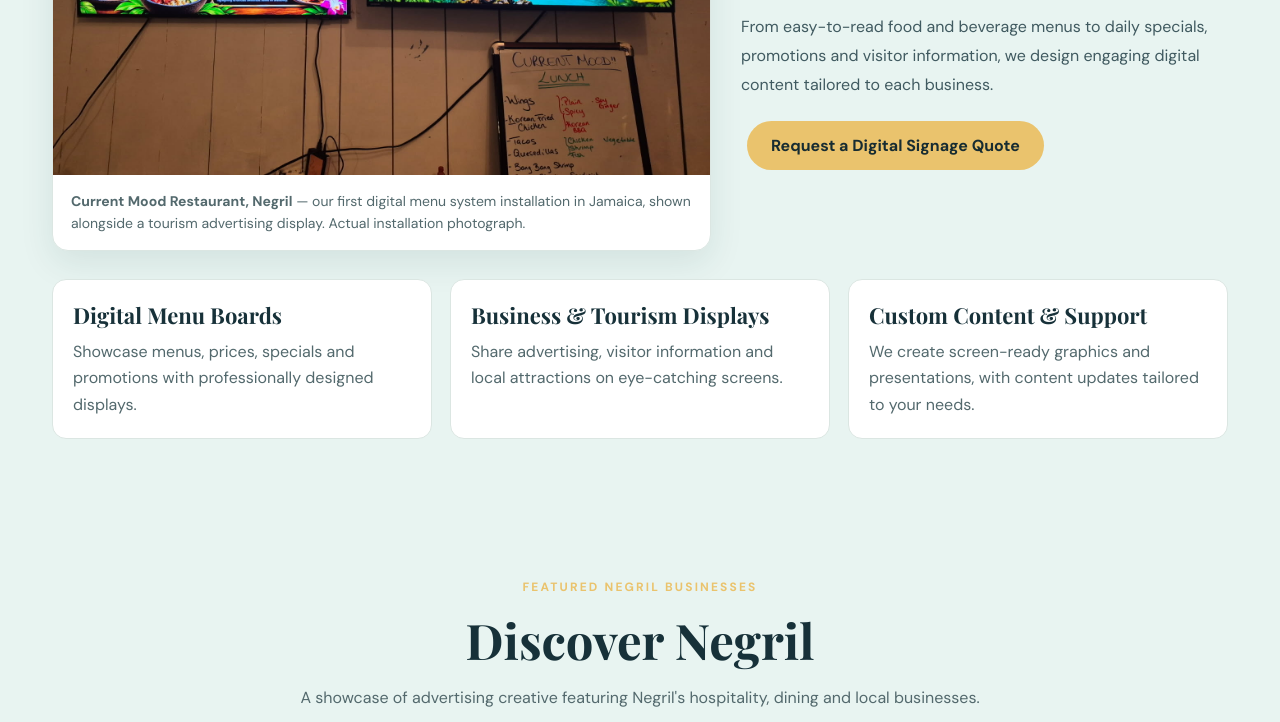
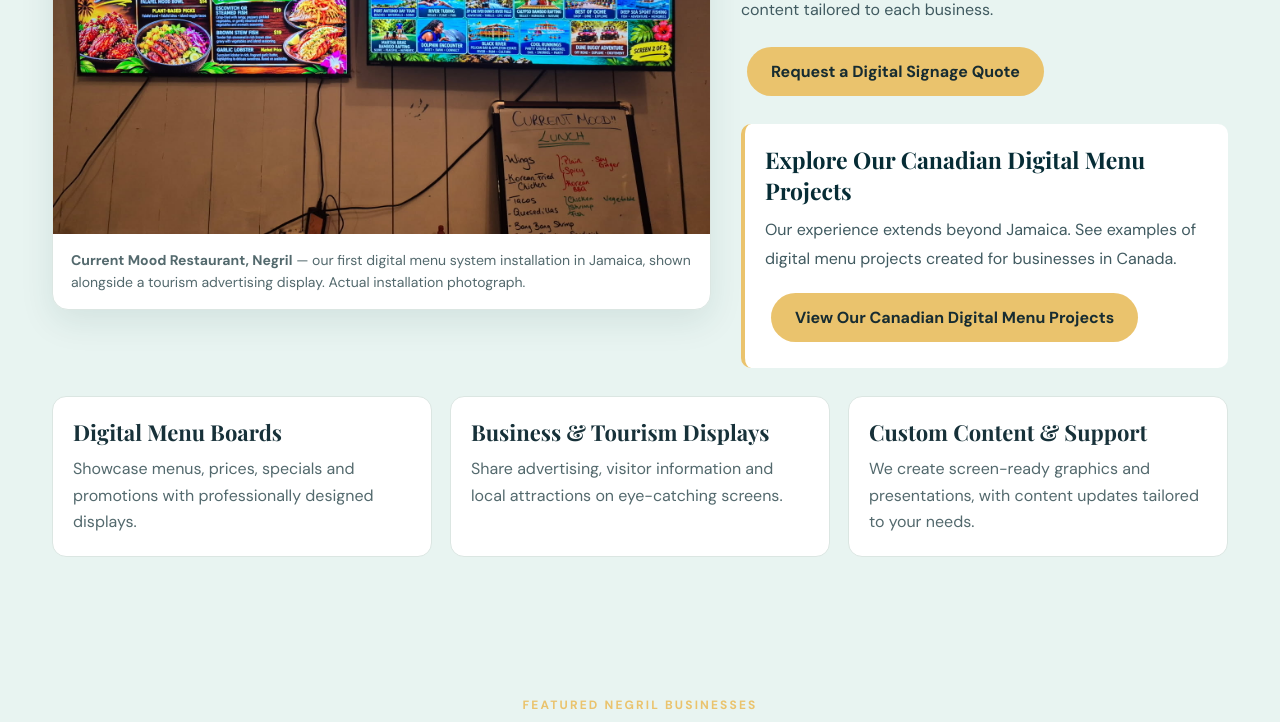
Before and after one commit to mainline123/jamaica-advertising-network, a plain HTML site: page index.html in a window 1280 px wide. Shown: the part 4328-5050 px from the top of the page. Drawn offline with nearby package versions, Linux system fonts and the light colour scheme.

Commit message:
Add Canadian digital menu projects section
Added a section to showcase Canadian digital menu projects with a link.

```diff
--- a/index.html
+++ b/index.html
@@ -558,6 +558,11 @@ Interested in interactive touchscreen technology, digital advertising or hosting
         <p>We are pleased to showcase our first digital menu system at <strong>Current Mood Restaurant, Negril Beach Club</strong>. The installation demonstrates how a restaurant menu and tourism advertising can be presented on neighbouring digital screens.</p>
         <p>From easy-to-read food and beverage menus to daily specials, promotions and visitor information, we design engaging digital content tailored to each business.</p>
         <a class="btn" href="#contact">Request a Digital Signage Quote</a>
+        <div style="margin-top:22px;padding:20px;border-left:4px solid var(--gold);background:#fff;border-radius:10px">
+          <h3 style="font-size:23px;margin:0 0 10px">Explore Our Canadian Digital Menu Projects</h3>
+          <p style="margin:0 0 14px">Our experience extends beyond Jamaica. See examples of digital menu projects created for businesses in Canada.</p>
+          <a class="btn" href="https://www.virtualmediamasters.net/digital-menus/" target="_blank" rel="noopener noreferrer">View Our Canadian Digital Menu Projects</a>
+        </div>
       </div>
     </div>
     <div class="digital-benefits">
```
